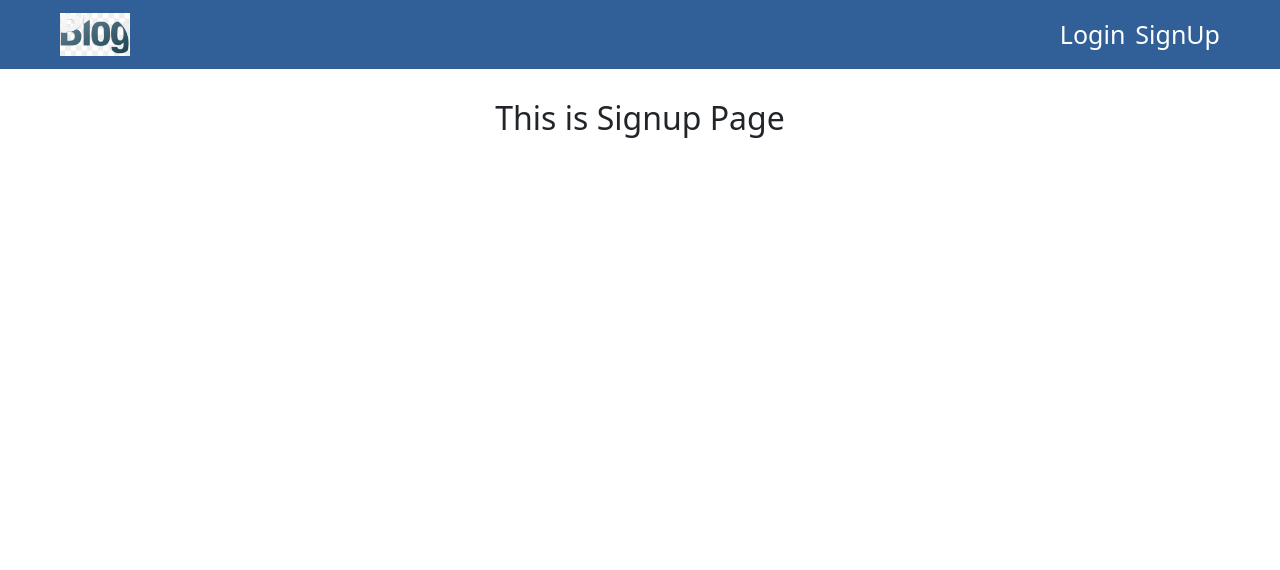
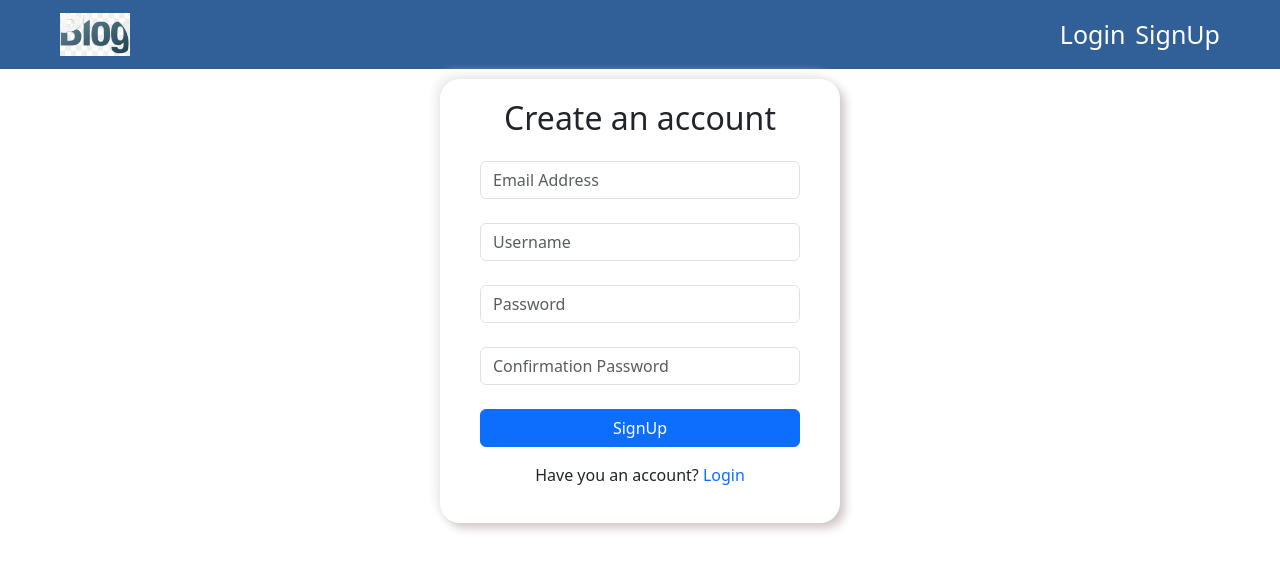
Before and after one commit to md-fuad-hasan/blog-frontend, a React (Create React App) app: page /signup in a window 1280 px wide. Shown: the top 570 px of the page. Built offline with nearby package versions, Linux system fonts and the light colour scheme.

Commit message:
Created SignUp and login page using Formik

```diff
--- a/package.json
+++ b/package.json
@@ -7,6 +7,7 @@
     "@testing-library/react": "^13.4.0",
     "@testing-library/user-event": "^13.5.0",
     "bootstrap": "^5.3.0",
+    "formik": "^2.4.2",
     "react": "^18.2.0",
     "react-dom": "^18.2.0",
     "react-redux": "^8.1.1",
--- /dev/null
+++ b/src/Components/Auth/Login.css
@@ -0,0 +1,24 @@
+
+.all-form{
+
+    display: flex;
+    justify-content: center;
+    align-items: center;
+}
+.login-contain{
+    width: 25rem;
+    background-color: #fff;
+    border-radius: 20px;
+    box-shadow: 5px 5px 10px #d0c6c6, -5px -5px 10px #eee;
+    padding: 1.25rem 0;
+    margin-top: 10px;
+}
+
+.form{
+    width: 80%;
+    margin: auto;
+    padding: 1rem 0;
+}
+.login{
+    width: 100%;
+}
--- a/src/Components/Auth/Login.js
+++ b/src/Components/Auth/Login.js
@@ -1,10 +1,59 @@
+import { ErrorMessage, Field, Form, Formik } from "formik";
 import React from "react";
+import './Login.css';
+import { Link } from "react-router-dom";
 
 const Login = ()=>{
     return(
-        <div>
-            <h2>This is Login Page</h2>
-        </div>
+
+
+            <div className="all-form">
+            <Formik
+                initialValues={{
+
+                    username:'',
+                    password:'',
+
+                }}
+                validate={values => {
+                    const errors = {};
+                    if (!values.username) {
+                      errors.username = 'Username is Invalid';
+                    }
+                    if(values.password.length<6){
+                        errors.password = 'Password must be 6 character or above';
+                    }
+                    return errors;
+                  }}
+                onSubmit={(values)=>{
+                    console.log(values);
+                }}
+
+            >
+            {
+                ({errors})=>(
+                    <div className="login-contain">
+                        <h2>Login Page</h2>
+                        <Form className="login-form form">
+
+                            <Field  type="text" name="username" className="form-control" placeholder="Username" />
+                            <ErrorMessage name="username" component="div" style={{color:"red"}}/>
+                            <br/>
+                            <Field  type="password" name="password" className="form-control" placeholder="Password" />
+                            <ErrorMessage name="password" component="div" style={{color:"red"}}/>
+                            <br/>
+                            <button type="submit" className="btn btn-primary login">Login</button>
+                        </Form>
+                        <p>Don't have you an account? <Link to="/signup" style={{textDecoration:"none"}}>SignUp</Link></p>
+                    </div>
+                )
+            }
+            </Formik>
+            </div>
+
+
+
+
     );
 }
 
--- a/src/Components/Auth/SignUp.js
+++ b/src/Components/Auth/SignUp.js
@@ -1,9 +1,69 @@
 import React from "react";
+import { Formik, Form, Field,ErrorMessage } from "formik";
+import './Login.css';
+import { Link } from "react-router-dom";
 
 const Signup = ()=>{
     return(
         <div>
-            <h2>This is Signup Page</h2>
+             <div className="all-form">
+            <Formik
+                initialValues={{
+                    email:'',
+                    username:'',
+                    password:'',
+                    confirmedPassword:''
+                }}
+                validate={values => {
+                    const errors = {};
+                    if (!values.email) {
+                      errors.email = 'Email is Required';
+                    } else if (
+                      !/^[A-Z0-9._%+-]+@[A-Z0-9.-]+\.[A-Z]{2,}$/i.test(values.email)
+                    ) {
+                      errors.email = 'Invalid email address';
+                    }
+                    if(!values.username){
+                        errors.username="Username is required"
+                    }
+                    if(values.password.length<6){
+                        errors.password = "Password must be 6 character or above"
+                    }
+                    if(values.password!==values.confirmedPassword){
+                        errors.confirmedPassword = "Passwod don't matched"
+                    }
+                    return errors;
+                  }}
+                onSubmit={(values)=>{
+                    console.log(values);
+                }}
+
+            >
+            {
+                ()=>(
+                    <div className="login-contain">
+                        <h2>Create an account</h2>
+                        <Form className="login-form form">
+                            <Field  type="email" name="email" className="form-control" placeholder="Email Address" />
+                            <ErrorMessage name="email" component="div" style={{color:"red"}}/>
+                            <br/>
+                            <Field  type="text" name="username" className="form-control" placeholder="Username" />
+                            <ErrorMessage name="username" component="div" style={{color:"red"}}/>
+                            <br/>
+                            <Field  type="password" name="password" className="form-control" placeholder="Password" />
+                            <ErrorMessage name="password" component="div" style={{color:"red"}}/>
+                            <br/>
+                            <Field  type="Password" name="confirmedPassword" className="form-control" placeholder="Confirmation Password" />
+                            <ErrorMessage name="confirmedPassword" component="div" style={{color:"red"}}/>
+                            <br/>
+                            <button type="submit" className="btn btn-primary login">SignUp</button>
+                        </Form>
+                        <p>Have you an account? <Link to="/login" style={{textDecoration:"none"}}>Login</Link></p>
+                    </div>
+                )
+            }
+            </Formik>
+            </div>
         </div>
     );
 }
--- a/src/Components/Header/Header.css
+++ b/src/Components/Header/Header.css
@@ -1,5 +1,5 @@
 .Navigation{
-    margin-bottom: 30px;
+
     background-color: rgb(49, 96, 153);
 
  }
```
Also changed, not shown: src/Components/Auth/SignUp.css (added), 1 other file (tests, documents, lock files or other folders).
